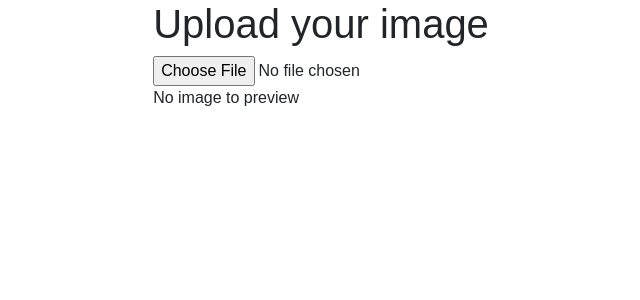
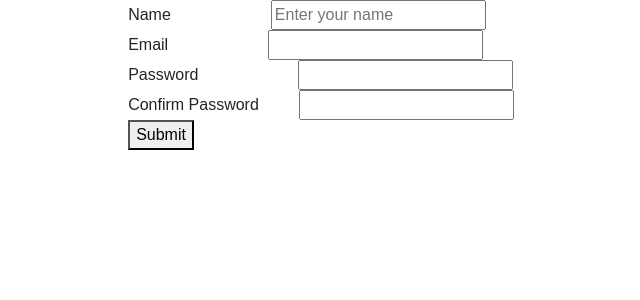
Before and after one commit to vamshik889/React-30days, a React (Vite) app: page / in a window 1280 px wide. Shown: the top 300 px of the page, without its empty margins (319-959 px from the left). Built offline with nearby package versions, Linux system fonts and the light colour scheme.

Commit message:
Form validation using Formik and Yup

```diff
--- a/package.json
+++ b/package.json
@@ -12,12 +12,14 @@
   "dependencies": {
     "@reduxjs/toolkit": "^2.6.1",
     "bootstrap": "^5.3.5",
+    "formik": "^2.4.6",
     "react": "^18.3.1",
     "react-bootstrap": "^2.10.9",
     "react-dom": "^18.3.1",
     "react-redux": "^9.2.0",
     "redux": "^5.0.1",
-    "uuid": "^11.1.0"
+    "uuid": "^11.1.0",
+    "yup": "^1.6.1"
   },
   "devDependencies": {
     "@eslint/js": "^9.17.0",
--- a/src/App.jsx
+++ b/src/App.jsx
@@ -66,6 +66,7 @@ import TogglePassword from './Challenges/TogglePassword'
 import StarRating from './Challenges/StarRating'
 import CardsCarousel from './Challenges/CardsCarousel'
 import FileUpload from './FileUpload_Preview/FileUpload'
+import Formik_1 from './ReactFormik/Formik_1'
 
 
 function App() {
@@ -157,7 +158,8 @@ function App() {
 {/* <TogglePassword/> */}
 {/* <StarRating stars={5} /> */}
 {/* <CardsCarousel /> */}
-<FileUpload/>
+{/* <FileUpload/> */}
+<Formik_1/>
 
     </>
   )
--- /dev/null
+++ b/src/ReactFormik/Formik_1.jsx
@@ -0,0 +1,84 @@
+import React from "react";
+
+import { useFormik, Formik, Form, Field } from "formik";
+import { signUpSchema } from "./Schema";
+
+const initialValues = {
+  name: "",
+  email: "",
+  password: "",
+  cpassword: "",
+};
+
+const Formik_1 = () => {
+  const onSubmit = (values, actions) => {
+    console.log(values);
+    actions.resetForm();
+  };
+  return (
+    <div>
+      <Formik
+        initialValues={initialValues}
+        validationSchema={signUpSchema}
+        onSubmit={onSubmit}
+      >
+        {({ errors, touched }) => (
+          <Form className="signup_form">
+            <div>
+              <label htmlFor="" style={{ marginRight: "100px" }}>
+                Name
+              </label>
+              {/* <input
+              type="text"
+              name="name"
+              value={values.name}
+              onBlur={handleBlur}
+              onChange={handleChange}
+            /> */}
+              {/* Field component is replacement for input */}
+              <Field type="text" name="name" placeholder="Enter your name" />
+              {errors.name && touched.name && (
+                <p className="error">{errors.name}</p>
+              )}
+            </div>
+
+            <div>
+              <label htmlFor="" style={{ marginRight: "100px" }}>
+                Email
+              </label>
+              <Field type="email" name="email" />
+
+              {errors.email && touched.email && (
+                <p className="error">{errors.email}</p>
+              )}
+            </div>
+            <div>
+              <label htmlFor=" " style={{ marginRight: "100px" }}>
+                Password
+              </label>
+              <Field type="password" name="password" />
+
+              {errors.password && touched.password && (
+                <p className="error">{errors.password}</p>
+              )}
+            </div>
+
+            <div>
+              <label htmlFor="" style={{ marginRight: "40px" }}>
+                Confirm Password
+              </label>
+              <Field type="password" name="cpassword" />
+
+              {errors.cpassword && touched.cpassword && (
+                <p className="error">{errors.cpassword}</p>
+              )}
+            </div>
+            <button type="submit">Submit</button>
+          </Form>
+        )}
+      </Formik>
+    </div>
+  );
+};
+
+export default Formik_1;
--- /dev/null
+++ b/src/ReactFormik/Schema.js
@@ -0,0 +1,9 @@
+import * as Yup from "yup";
+const passwordRegex = new RegExp("^(?=.*[a-z])(?=.*[A-Z])(?=.*[0-9])(?=.*[!@#\$%\^&\*])(?=.{8,})");
+
+export const signUpSchema = Yup.object({
+    name:Yup.string().min(3).required("Please enter your name"),
+    email:Yup.string().email().required("Please enter valid email"),
+    password:Yup.string().matches(passwordRegex,"Please enter valid password").required("Please enter your password"),
+    cpassword:Yup.string().oneOf([Yup.ref("password")],"Password do not match").required("Plase enter confirm password")
+})
```
Also changed, not shown: 1 other file (tests, documents, lock files or other folders).
